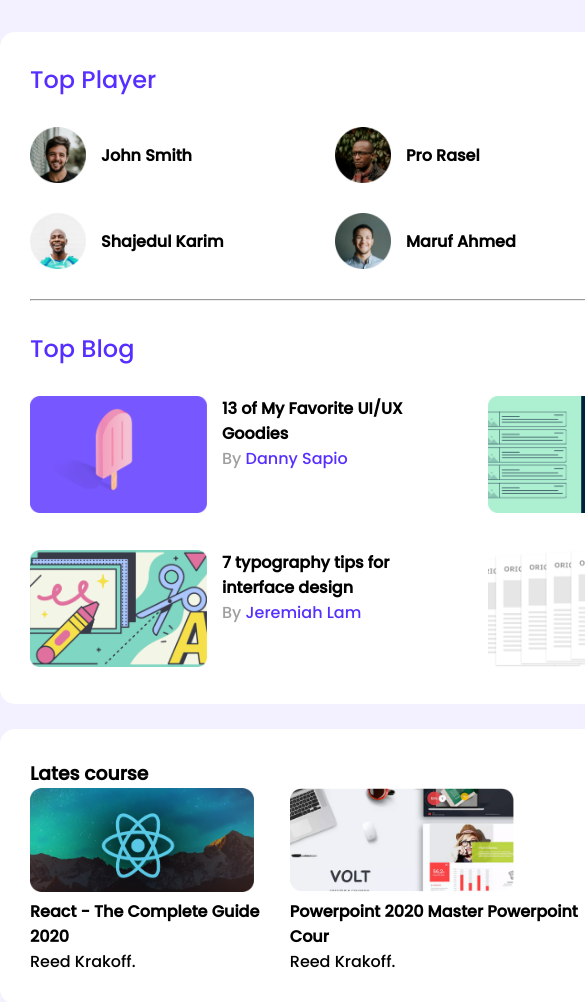
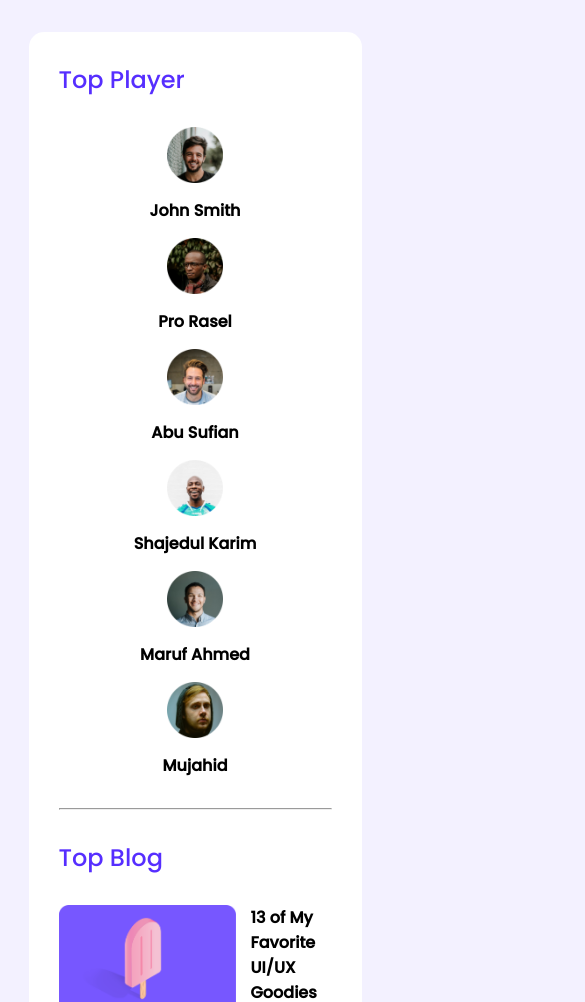
Before and after one commit to invalid2valid/leader-board, a plain HTML site: page index.html in a window 390 px wide. Shown: the part 97-1099 px from the top of the page, 585 px wide, since content can reach past the window. Drawn offline with Linux system fonts and the light colour scheme.

Commit message:
mobile res

```diff
--- a/style.css
+++ b/style.css
@@ -125,3 +125,42 @@ nav {
     display: flex;
     justify-content: space-between;
 }
+.lates-course>h3 {
+    color: #562EFF;
+    font-weight: 500;
+    font-size: 24px;
+    padding:0 0 30px 0;
+}
+/* media  */
+
+@media only screen and (max-width: 576px) {
+    .top-section{
+        width: 70%;
+    }
+    .container {
+        padding: 30px 0 30px 0;
+        display: grid;
+        grid-template-columns: repeat(1, 1fr);
+        row-gap: 15px;
+    }
+    .players{
+        justify-content: center;
+        display: flex;
+        flex-direction: column;
+    }
+    .blogs {
+
+        column-gap: 45px;
+
+        grid-template-columns: repeat(1, 1fr);
+    }
+    .bot-section {
+        width:70%;
+
+    }
+    .courses{
+        flex-direction: column;
+        gap: 30px;
+
+    }
+  }
```
Also changed, not shown: index.html (+4 -4 lines).
